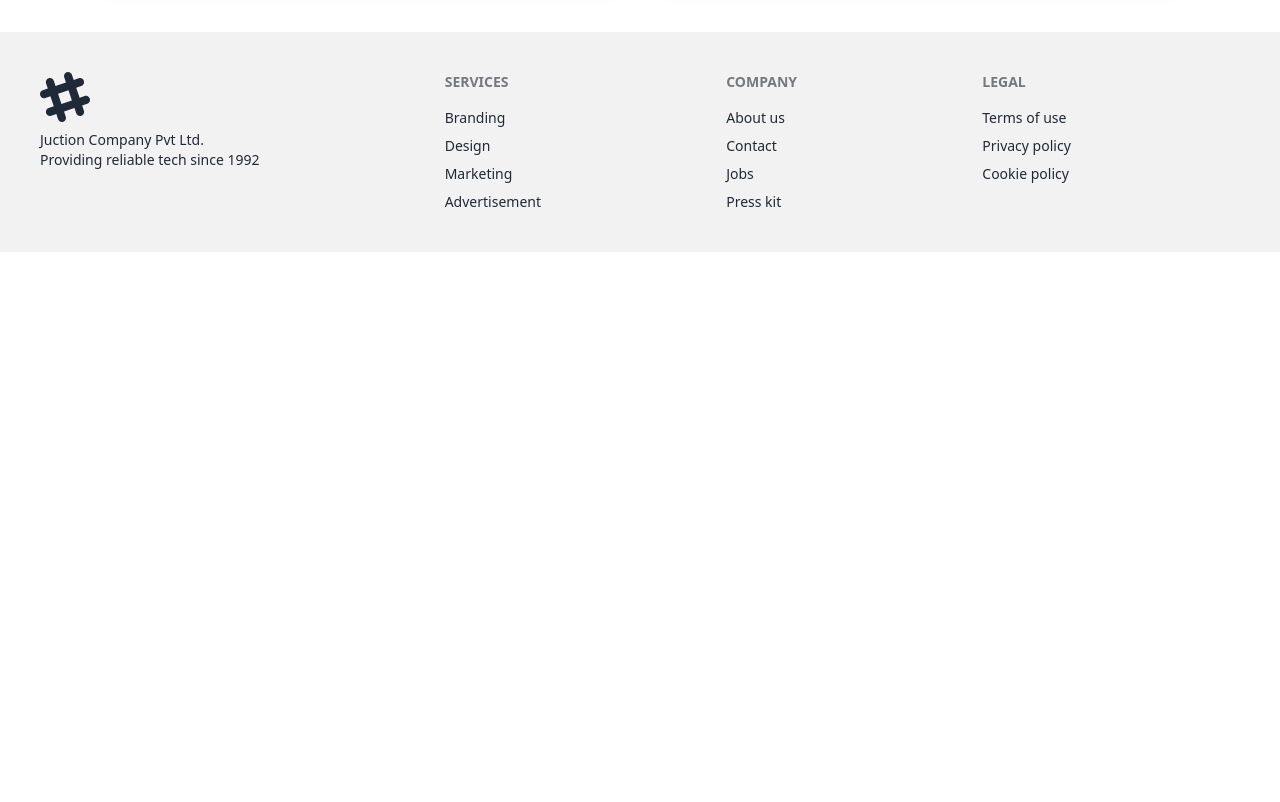
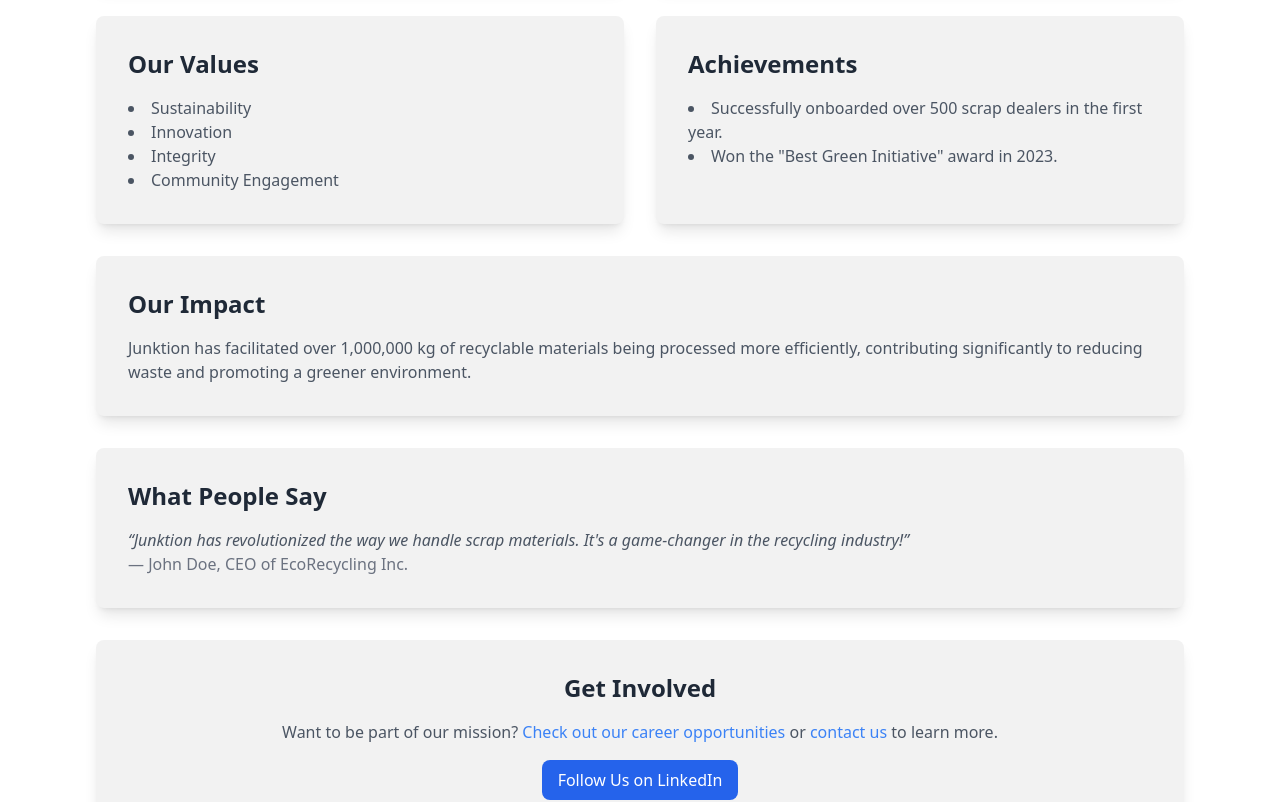
Before and after one commit to devmulkalwar/daisyUI, a React (Vite) app: page /about in a window 1280 px wide. Shown: the part 780-1582 px from the top of the page. Before the commit the page ends 1032 px from the top, so only its background shows below. Built offline with nearby package versions, Linux system fonts and the light colour scheme; what @nextui-org/react would draw is missing.

Commit message:
About Section Updated

```diff
--- a/src/Pages/About.jsx
+++ b/src/Pages/About.jsx
@@ -3,7 +3,7 @@
 
 const About = () => {
   return (
-    <section className="py-12 px-6 lg:px-24">
+    <section className="py-12 px-6 mx-auto md:lg:px-24">
       <div className="max-w-7xl mx-auto">
         <h1 className="text-4xl font-bold text-center mb-6">About Junktion</h1>
         <p className="text-lg text-center max-w-3xl mx-auto mb-8">
@@ -113,6 +113,72 @@
             </div>
           </div>
         </div>
+
+        {/* Additional Sections */}
+        <div className="grid gap-8 mt-8 lg:grid-cols-2">
+          {/* Company Values Section */}
+          <div className="bg-base-200 shadow-lg rounded-lg p-8">
+            <h2 className="text-2xl font-semibold mb-4">Our Values</h2>
+            <ul className="list-disc list-inside text-gray-600">
+              <li>Sustainability</li>
+              <li>Innovation</li>
+              <li>Integrity</li>
+              <li>Community Engagement</li>
+            </ul>
+          </div>
+
+          {/* Achievements Section */}
+          <div className="bg-base-200 shadow-lg rounded-lg p-8">
+            <h2 className="text-2xl font-semibold mb-4">Achievements</h2>
+            <ul className="list-disc list-inside text-gray-600">
+              <li>Successfully onboarded over 500 scrap dealers in the first year.</li>
+              <li>Won the "Best Green Initiative" award in 2023.</li>
+            </ul>
+          </div>
+        </div>
+
+        {/* Impact Section */}
+        <div className="bg-base-200 shadow-lg rounded-lg p-8 mt-8">
+          <h2 className="text-2xl font-semibold mb-4">Our Impact</h2>
+          <p className="text-gray-600">
+            Junktion has facilitated over 1,000,000 kg of recyclable materials being processed more
+            efficiently, contributing significantly to reducing waste and promoting a greener
+            environment.
+          </p>
+        </div>
+
+        {/* Testimonials Section */}
+        <div className="bg-base-200 shadow-lg rounded-lg p-8 mt-8">
+          <h2 className="text-2xl font-semibold mb-4">What People Say</h2>
+          <blockquote className="text-gray-600 italic">
+            “Junktion has revolutionized the way we handle scrap materials. It's a game-changer in
+            the recycling industry!”
+          </blockquote>
+          <p className="text-gray-500">— John Doe, CEO of EcoRecycling Inc.</p>
+        </div>
+
+        {/* Call to Action Section */}
+        <div className="bg-base-200 shadow-lg rounded-lg p-8 mt-8 text-center">
+          <h2 className="text-2xl font-semibold mb-4">Get Involved</h2>
+          <p className="text-gray-600 mb-4">
+            Want to be part of our mission?{' '}
+            <a href="/" className="text-blue-500 hover:underline">
+              Check out our career opportunities
+            </a>{' '}
+            or{' '}
+            <a href="/contact" className="text-blue-500 hover:underline">
+              contact us
+            </a>{' '}
+            to learn more.
+          </p>
+          <a
+            href="https://www.linkedin.com/in/dev-mulkalwar-b2745a258/"
+            target="_blank"
+            rel="noopener noreferrer"
+            className="inline-block bg-blue-600 text-white px-4 py-2 rounded-lg hover:bg-blue-700">
+            Follow Us on LinkedIn
+          </a>
+        </div>
       </div>
     </section>
   );
```
